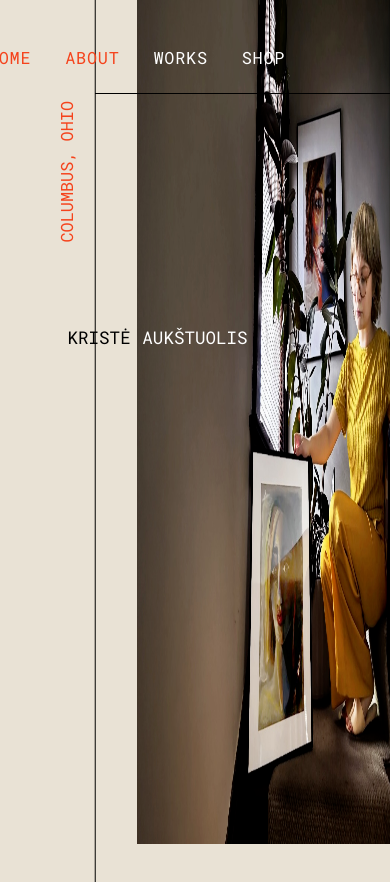
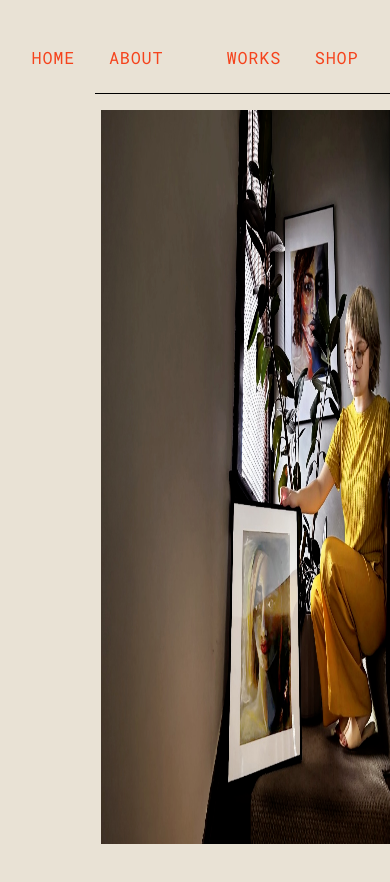
Before and after one commit to ulapkus/art-website, a Next.js app: page / in a window 390 px wide. Shown: the top 882 px of the page. Built offline with nearby package versions, Linux system fonts and the light colour scheme.

Commit message:
mobile changes

```diff
--- a/app/globals.css
+++ b/app/globals.css
@@ -12,6 +12,14 @@ body {
   width: 100%;
   height: 100%;
   overflow-x: hidden;
+}
+
+html {
+  height: 100%;
+  width: 100%;
+  /* border: 1px solid red; */
+  padding: 0;
+  margin: 0;
 }
 
 .art_container_two {
@@ -550,3 +558,166 @@ img {
   margin: 15vh 5vw 5vh 8vw;
   height: 100vh;
 }
+
+@media screen and (max-width: 480px) {
+  .art_container_two {
+    flex-direction: column;
+  }
+
+  .navbar_line_side_container {
+    display: none;
+  }
+
+  .about {
+    display: flex;
+    flex-direction: column;
+    align-items: center;
+    margin: 0 5vw 0 5vw;
+    padding: 10vh 10vw 0 10vw;
+    justify-content: space-between;
+  }
+
+  .kristebasement {
+    height: 50vh;
+    width: auto;
+    object-fit: contain;
+    border-radius: 5px;
+  }
+
+  .main {
+    padding: 0 3vw 0 3vw;
+    display: flex;
+    flex-direction: column;
+    gap: 7vh;
+    margin-top: 18vh;
+  }
+
+  .works_art_container_one {
+    display: flex;
+    flex-direction: column;
+    justify-content: center;
+    align-items: center;
+    gap: 7vh;
+    width: 100%;
+    height: 100%;
+    padding: 0;
+    margin: 0 0 0 5vw;
+  }
+
+  .works_art_container_two {
+    display: flex;
+    flex-direction: column;
+    justify-content: center;
+    align-items: center;
+    gap: 7vh;
+    width: 100%;
+    height: 100%;
+    padding: 0;
+    margin: 0 0 0 5vw;
+  }
+
+  .works_art_container_three {
+    display: flex;
+    flex-direction: column;
+    justify-content: center;
+    align-items: center;
+    gap: 7vh;
+    width: 100%;
+    height: 100%;
+    padding: 0;
+    margin: 0 0 0 5vw;
+  }
+
+  .art_text_container {
+    display: flex;
+    width: 80vw;
+    flex-direction: row;
+    justify-content: space-between;
+    align-items: flex-start;
+    color: #f43c34;
+    padding-top: 1vh;
+  }
+
+  .art_background {
+    width: 80vw;
+    height: 80vw;
+    z-index: 1;
+    display: flex;
+    justify-content: center;
+    align-items: center;
+  }
+
+  .art_piece {
+    object-fit: contain;
+    width: 55vw;
+    height: 70vw;
+    z-index: 2;
+  }
+
+  .nav_background {
+    position: absolute;
+    width: 100%;
+    top: 0;
+    font-size: 8vh;
+    margin-top: 3.5vh;
+    z-index: 5000;
+  }
+
+  .nav_links_container_one {
+    display: flex;
+    flex-direction: row;
+    justify-content: center;
+    align-items: center;
+    width: 100%;
+    z-index: 1000;
+  }
+
+  .nav_links_container_two {
+    display: flex;
+    flex-direction: row;
+    justify-content: center;
+    align-items: center;
+    z-index: 1001;
+    width: 100%;
+  }
+
+  .home_container {
+    display: flex;
+    flex-direction: row;
+    align-items: center;
+    justify-content: space-between;
+    padding-top: 13vh;
+    width: 100%;
+    height: 100vh;
+  }
+
+  .art_container_container {
+    width: 100%;
+    height: 100%;
+    display: flex;
+    flex-direction: row;
+    justify-content: space-between;
+    align-items: center;
+    object-fit: contain;
+    position: relative;
+  }
+
+  .home_aukstuolis_name_container {
+    display: flex;
+    flex-direction: row;
+    justify-content: center;
+    align-items: center;
+    width: 100%;
+    z-index: 3;
+    font-size: 8vh;
+    height: 100%;
+  }
+
+  .home_image_container {
+    position: absolute;
+    top: 0;
+    left: 0;
+    width: 100%;
+    height: 100%;
+  }
+}
--- a/app/navbar.js
+++ b/app/navbar.js
@@ -1,17 +1,42 @@
 "use client";
 
-import React from "react";
+import React, { useState, useEffect } from "react";
 import Link from "next/link";
 import { usePathname } from "next/navigation";
+
+// Add this hook at the top, outside the component
+function useWindowSize() {
+  const [windowSize, setWindowSize] = useState({
+    width: typeof window !== "undefined" ? window.innerWidth : 0,
+  });
+
+  useEffect(() => {
+    function handleResize() {
+      setWindowSize({
+        width: window.innerWidth,
+      });
+    }
+
+    if (typeof window !== "undefined") {
+      window.addEventListener("resize", handleResize);
+      handleResize();
+      return () => window.removeEventListener("resize", handleResize);
+    }
+  }, []);
+
+  return windowSize;
+}
 
 export default function Navbar() {
   const pathname = usePathname();
   const isHome = pathname === "/";
   const isAbout = pathname === "/about";
+  const { width } = useWindowSize();
 
   const navStyle = {
     display: "flex",
-    justifyContent: isHome ? "flex-start" : "space-around",
+    justifyContent:
+      width <= 480 ? "space-around" : isHome ? "flex-start" : "space-around",
     width: isHome ? "100%" : "100%",
   };
 
@@ -22,18 +47,18 @@ export default function Navbar() {
   };
 
   const linkStyleTwo = {
-    color: isHome ? "white" : "#F5431C",
+    color: width <= 480 ? "#F5431C" : isHome ? "white" : "#F5431C",
     fontWeight: isHome ? "400" : "400",
     marginRight: isHome ? "0" : "1.5vw",
     marginLeft: isHome ? "0" : "1.5vw",
   };
 
   const linkStyleContainerOne = {
-    width: isHome ? "35%" : "100%",
+    width: width <= 480 ? "100%" : isHome ? "35%" : "100%",
   };
 
   const linkStyleContainerTwo = {
-    width: isHome ? "65%" : "100%",
+    width: width <= 480 ? "100%" : isHome ? "65%" : "100%",
   };
 
   const linkStyleContainerThree = {
--- a/app/page.js
+++ b/app/page.js
@@ -23,14 +23,14 @@ export default function Page() {
     <div className="home_container">
       <Navbar />
       <div className="home_kriste_name_container_container">
-        <div className="home_kriste_name_container">
+        {/* <div className="home_kriste_name_container">
           <div className="home_kriste_name">KRISTĖ</div>
-        </div>
+        </div> */}
       </div>
       <div className="art_container_container">
-        <div className="home_aukstuolis_name_container">
+        {/* <div className="home_aukstuolis_name_container">
           <div className="home_aukstuolis_name">AUKŠTUOLIS</div>
-        </div>
+        </div> */}
         <div className="home_image_container">
           <Image priority src={kristetwo} />
         </div>
```
